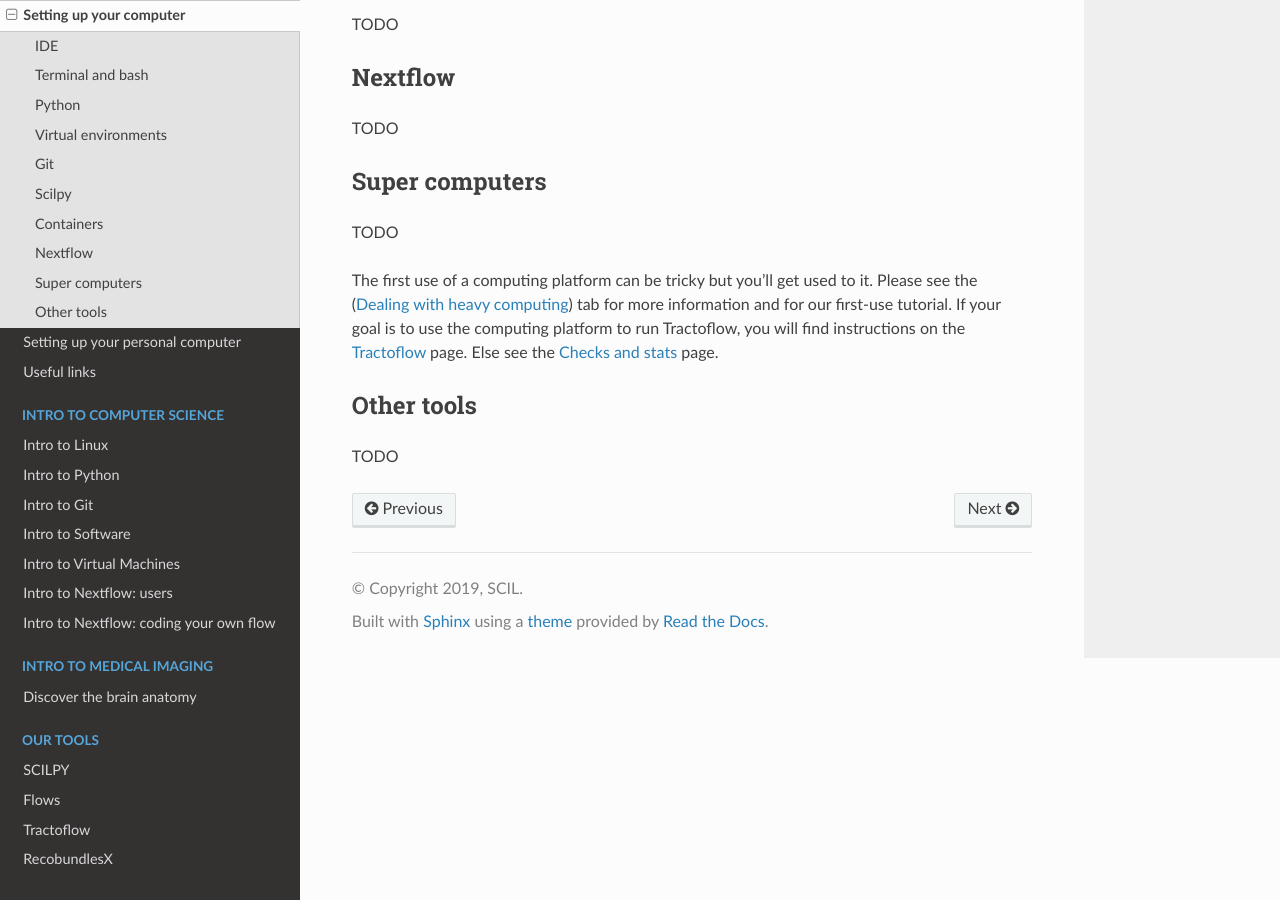
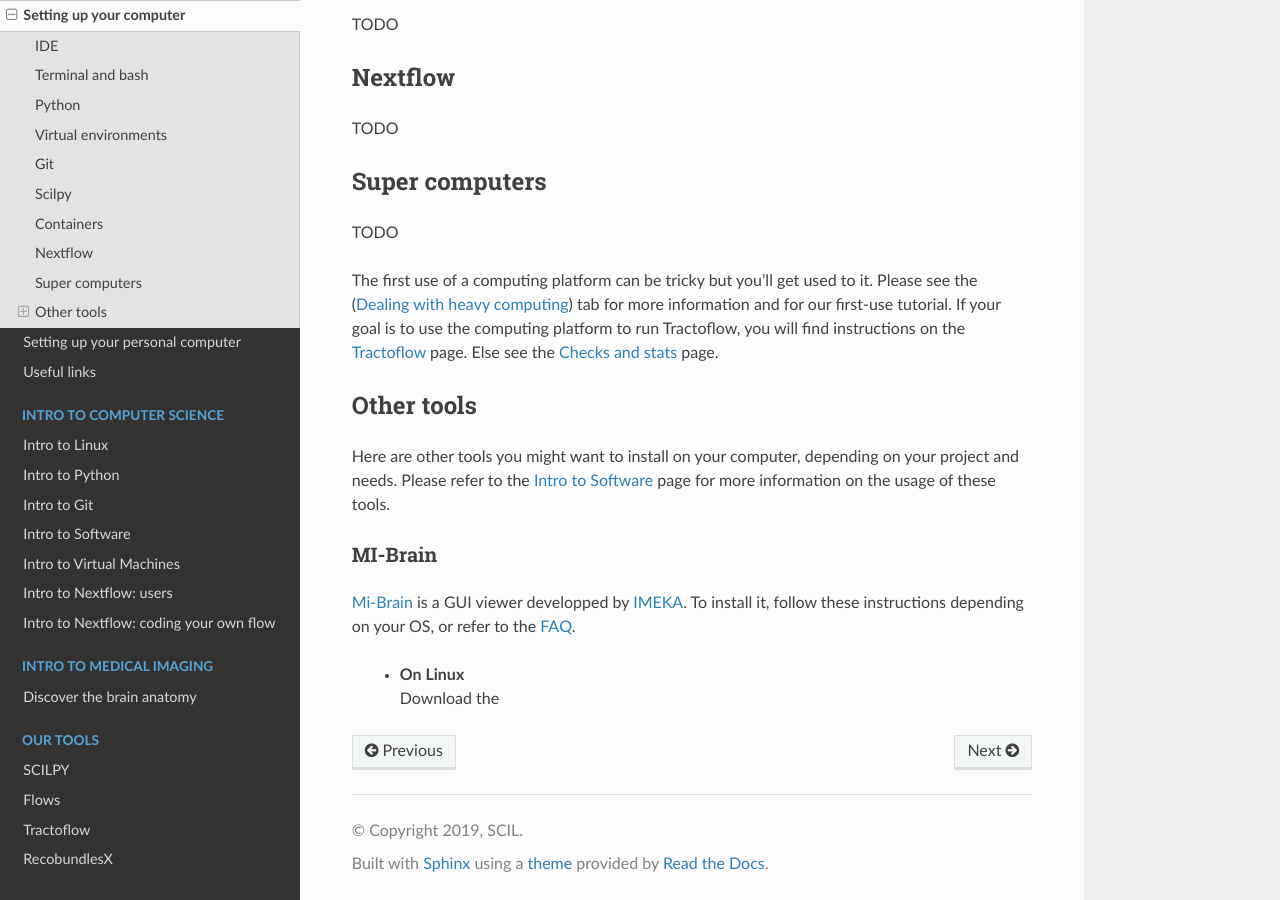
Before and after one commit to scilus/scil-documentation, a Sphinx documentation site: the page built from source/arriving/setup_computer.rst, in a window 1280 px wide and 900 px high, scrolled down 3890 px. Built offline with Sphinx 7.4.7 and the Read the Docs theme 2.0.0, drawn with Linux system fonts in a browser that asks for light colours.

Commit message:
Starting modifs to other tools

```diff
--- a/source/arriving/setup_computer.rst
+++ b/source/arriving/setup_computer.rst
@@ -167,4 +167,11 @@
 Other tools
 """""""""""
 
-TODO
+Here are other tools you might want to install on your computer, depending on your project and needs. Please refer to the :ref:`ref_software` page for more information on the usage of these tools.
+
+MI-Brain
+^^^^^^^^
+`Mi-Brain <https://github.com/imeka/mi-brain/releases>`_ is a GUI viewer developped by `IMEKA <https://imeka.ca/>`_. To install it, follow these instructions depending on your OS, or refer to the `FAQ <https://github.com/imeka/mi-brain/wiki/FAQ#how-to-install>`_.
+
+    * | **On Linux**
+      | Download the
--- a/source/intro_to/explore_software.rst
+++ b/source/intro_to/explore_software.rst
@@ -1,3 +1,5 @@
+.. _ref_software:
+
 Intro to Software
 =================
 
```
